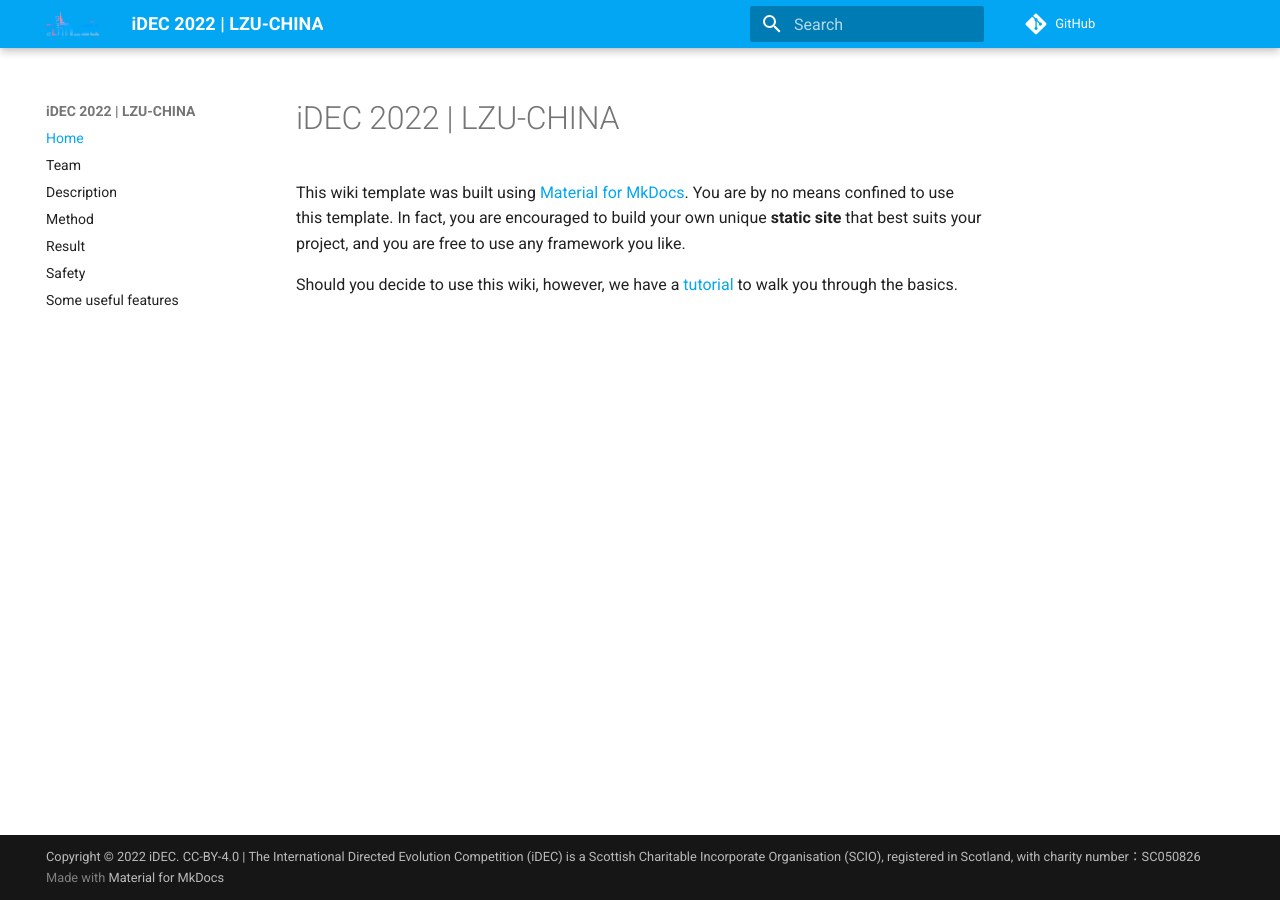
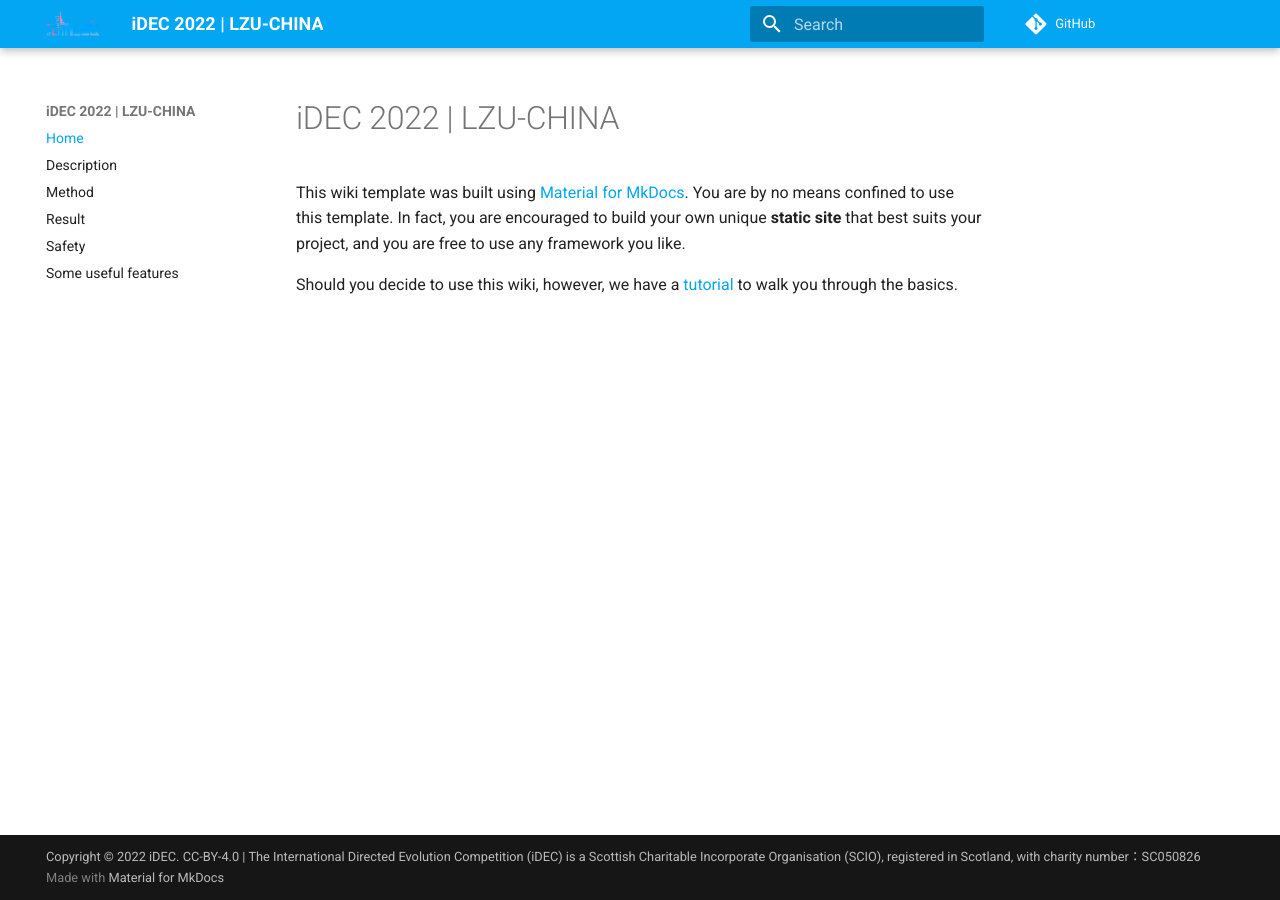
Before and after one commit to idec-teams/2022_LZU-CHINA, an MkDocs documentation site: the page built from docs/index.md, in a window 1280 px wide. Built offline with MkDocs 1.6.1 and Material for MkDocs 9.7.7, drawn with Linux system fonts in a browser that asks for light colours; comment, search, counter and statistics services are not loaded.

Commit message:
delete team

```diff
--- a/mkdocs.yml
+++ b/mkdocs.yml
@@ -40,7 +40,6 @@ copyright: Copyright &copy; 2022 iDEC. CC-BY-4.0 | The International Directed Ev
 
 nav:
   - Home: index.md
-  - Team: team.md
   - Description: description.md
   - Method: method.md
   - Result: result.md
```
